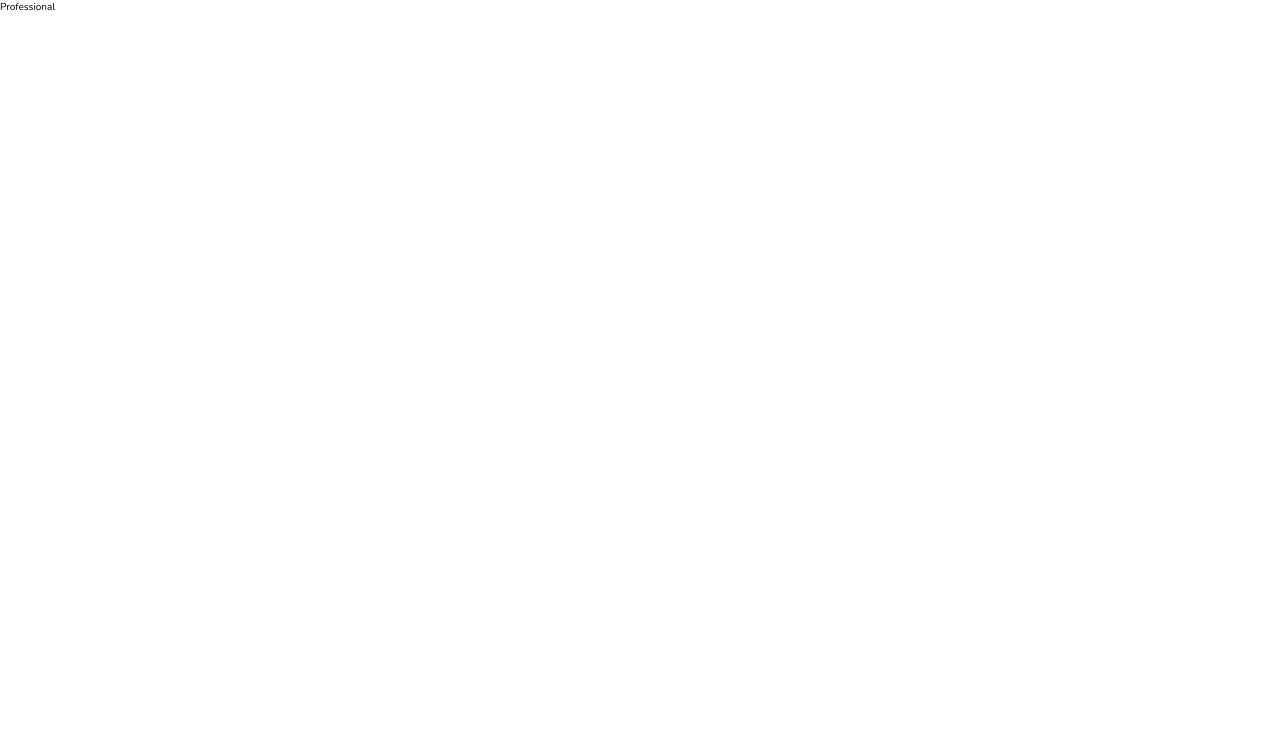
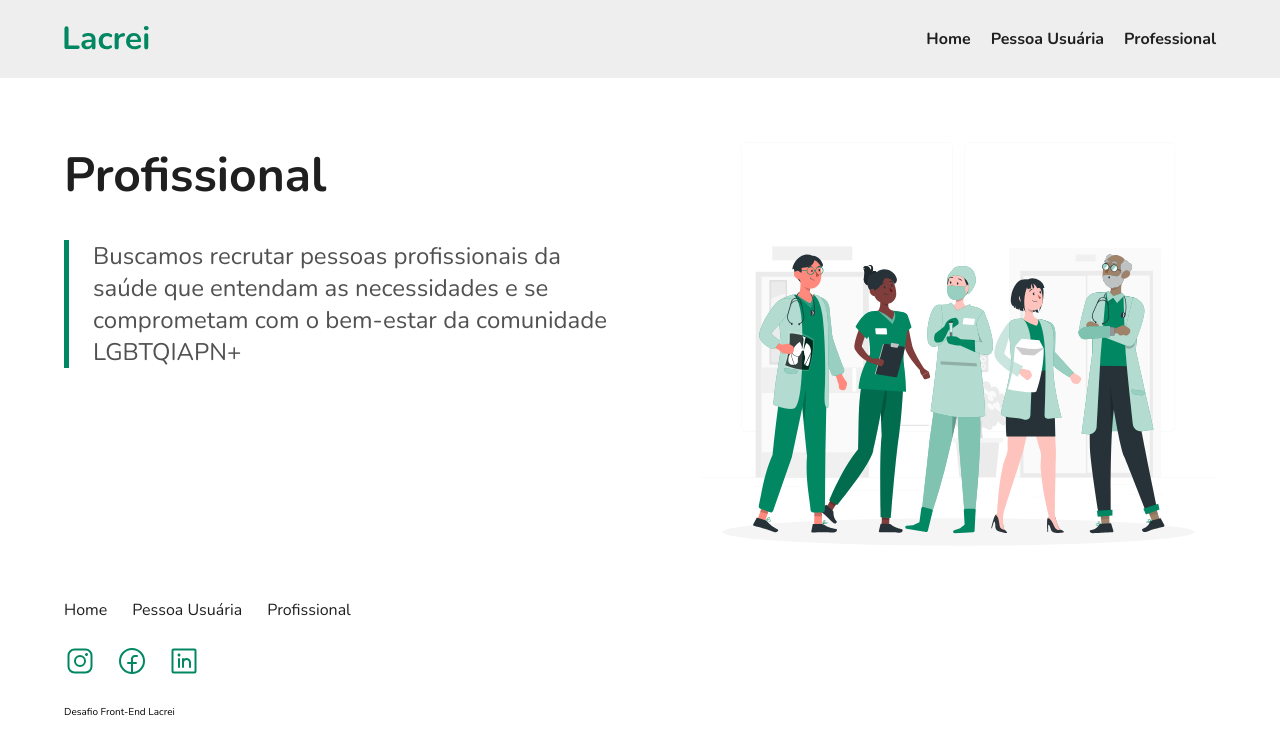
Before and after one commit to gabrielluizsouza/teste-lacrei, a React (Create React App) app: page /profissional in a window 1280 px wide. Shown: the top 754 px of the page. Built offline with nearby package versions, Linux system fonts and the light colour scheme.

Commit message:
página profissional pronta

```diff
--- a/src/pages/Professional/index.js
+++ b/src/pages/Professional/index.js
@@ -1,10 +1,24 @@
-
+import {Header} from "../../components/Header"
+import {Footer} from "../../components/Footer"
+import Img from "../../image/profissional1.svg"
+import { Container,Content,ContainerImg} from "./styled"
 
 export function Professional(){
 
     return(
         <>
-        Professional
+        <Header/>
+        <Container>
+                 <Content>
+                    <h1>Profissional</h1>
+                    <h2>Buscamos recrutar pessoas profissionais da saúde que entendam as necessidades e se comprometam com o bem-estar da comunidade LGBTQIAPN+</h2>
+                 </Content>
+            <ContainerImg>
+                    <img src={Img} alt="grupo de médicos se olhando"/>
+            </ContainerImg>
+
+         </Container>
+        <Footer/>
         </>
     )
 }
--- /dev/null
+++ b/src/pages/Professional/styled.js
@@ -0,0 +1,71 @@
+import styled from "styled-components";
+
+
+export const Container = styled.main`
+  padding: 1.6rem 1.6rem 0rem 1.6rem;
+  background-color: var(--bg-main-gray);
+
+
+
+  @media(min-width : 520px) and (max-width : 1040px){
+    padding: 3.2rem 3.2rem 0rem 3.2rem;
+    display: flex;
+    flex-direction: column;
+    align-items: center;
+ }
+
+  @media(min-width : 1041px){
+    padding: 6.4rem 6.4rem 0rem 6.4rem;
+    display: flex;
+    flex-direction: row;
+    justify-content: space-between;
+  }
+
+`
+export const Content = styled.div`
+  max-width: 55.5rem;
+ h1{
+    font-size: 2.4rem;
+    font-weight: 700;
+    color: var(--primary-black);
+    transition: all 0.2s ease 0s;
+  }
+  h2{
+    font-size: 1.4rem;
+    font-weight: 400;
+    color: var(--secondary-gray);
+    margin-top: 1.4rem;
+    transition: all 0.2s ease 0s;
+    border-left: 5px solid var(--green);
+    padding-left: 2.4rem;
+  }
+  @media(min-width : 520px) and (max-width : 1040px){
+
+    h1{
+        font-size: 3.2rem;
+    }
+    h2{
+        font-size: 1.6rem;
+        margin-top: 1.6rem
+    }
+  }
+  @media(min-width : 1041px){
+
+
+        h1{
+        font-size: 4.8rem;
+    }
+        h2{
+        font-size: 2.4rem;
+        margin-top: 3.2rem
+    }
+
+  }
+`
+export const ContainerImg = styled.div`
+    max-width: 55.5rem;
+
+    img{
+          width: 100%;
+        }
+`
```
